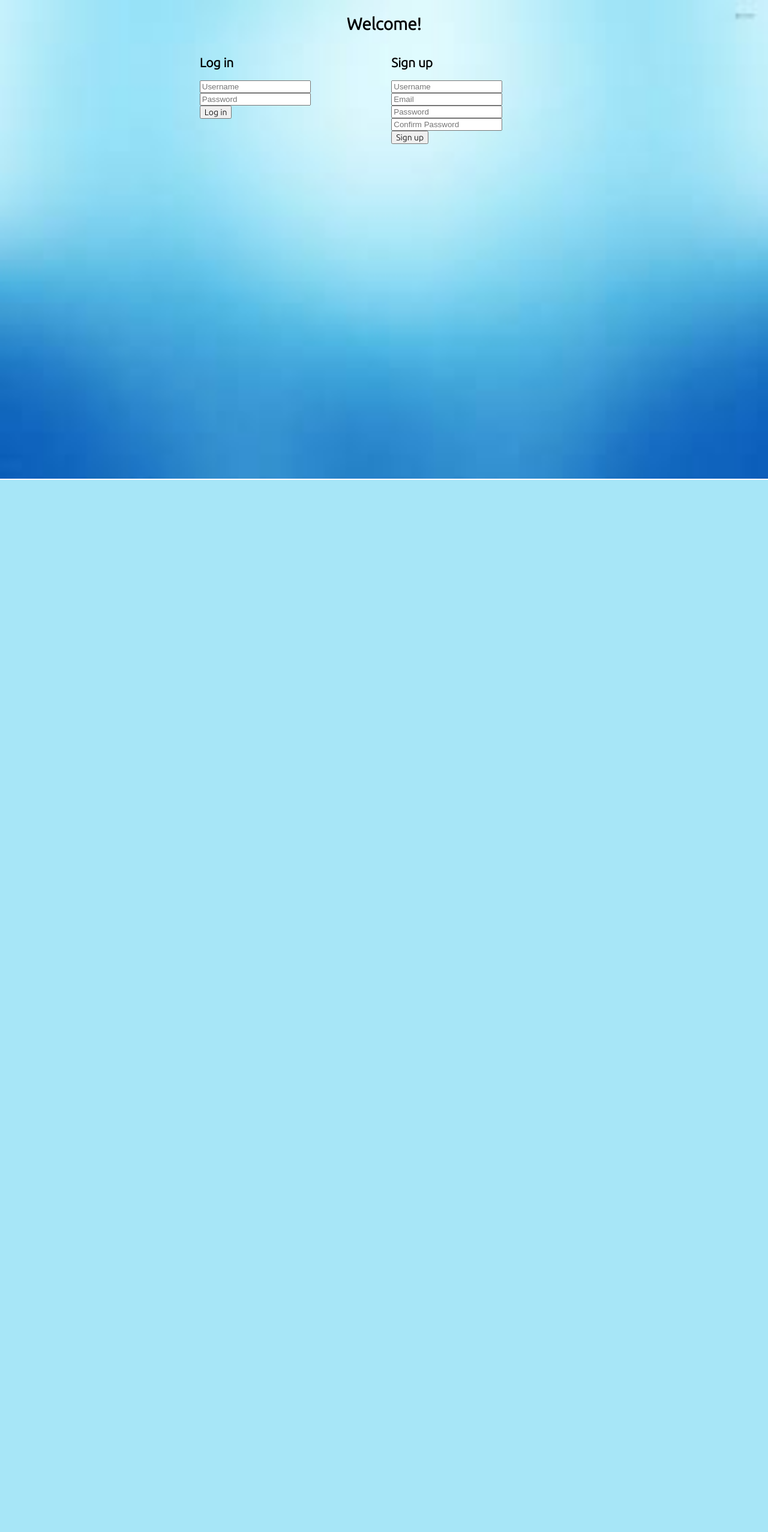
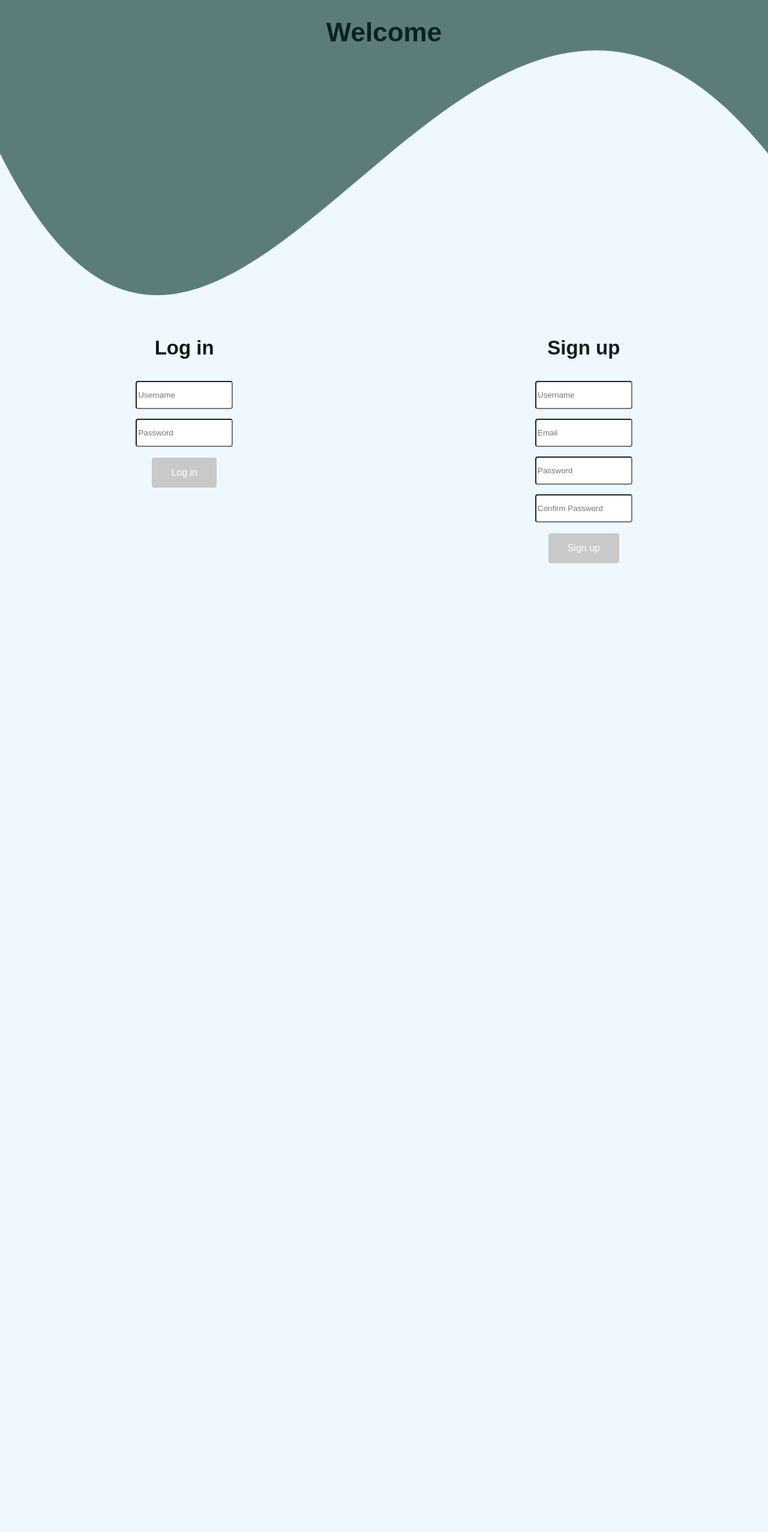
Before and after one commit to PhilioS1996/web-project, a PHP site: page / in a window 1280 px wide. Shown: the whole page at 60% size. Before the commit the page ends 800 px from the top, so only its background shows below. Run offline with PHP 8.4, Linux system fonts and the light colour scheme; some libraries are stand-ins or nearby versions.

Commit message:
philio changes

```diff
--- a/index.html
+++ b/index.html
@@ -9,34 +9,86 @@
   <script src="http://ajax.googleapis.com/ajax/libs/jquery/1.5/jquery.min.js"></script>
   <script src="user_connect.js"></script>
   <title>Welcome</title>
+  <style>
+    svg {
+      display: inline-block;
+      position: absolute;
+      top: 0;
+      left: 0;
+      z-index: -1;
+    }
+
+    .container {
+      display: inline-block;
+
+      width: 100%;
+      padding-bottom: 150%;
+      vertical-align: middle;
+      overflow: hidden;
+      top: 0;
+      left: 0;
+    }
+
+    input[type=text] {
+      width: 25%;
+      padding: 14px 2px;
+      margin: 8px 0;
+      border-radius: 4px;
+
+    }
+
+    input[type=password] {
+      width: 25%;
+      padding: 14px 2px;
+      margin: 8px 0;
+      border-radius: 4px;
+      /* color:rgb(17, 65, 61); */
+    }
+
+
+  </style>
 </head>
 
-  <body>
+<body style="text-align:center;">
 
-    <div id = "outerdiv">
+  <h1 align="center " style="color:rgb(11, 34, 32);"> Welcome</h1>
 
-      <h1 align="center"> Welcome!</h1>
+  <div class="container">
+
+    <!-- Creating a SVG image -->
+    <svg viewBox="0 0 500 500" preserveAspectRatio="xMinYMin meet">
+
+      <path d="M0, 100 C150, 400 300,
+            -150 500, 100 L500, 00 L0, 0 Z" style="stroke:none; fill:#5c7c7c;">
+      </path>
+    </svg>
+
+    <div class="Espace"></div>
+
 
     <div id="leftdiv">
-        <h2>Log in</h2>
+      <h2 style="color:rgb(15, 26, 22);">Log in</h2>
       <input type="text" placeholder="Username" id="username"><br>
       <input type="password" placeholder="Password" id="password"><br>
-        <div id="log-message"></div>
+      <div id="log-message" style="color: rgb(155, 1, 1); font-size: medium;"></div>
 
       <button type="submit" id="log-btn">Log in</button>
     </div>
 
+
     <div id="rightdiv">
-        <h2>Sign up</h2>
-        <input type="text" placeholder="Username" id = "username1"><br>
-        <input type="text" placeholder="Email" id = "email"><br>
-        <input type="password" placeholder="Password" id = "password1"><br>
-        <input type="password" placeholder="Confirm Password" id = "cpassword"><br>
-        <div id="reg-message"></div>
+      <h2 style="color:rgb(18, 32, 27);">Sign up</h2>
+      <input type="text" placeholder="Username" id="username1"><br>
+      <input type="text" placeholder="Email" id="email"><br>
+      <input type="password" placeholder="Password" id="password1"><br>
+      <input type="password" placeholder="Confirm Password" id="cpassword"><br>
+      <div id="reg-message" style="color: rgb(238, 53, 53); font-size: medium;"></div>
 
       <button type="submit" id="reg-btn">Sign up</button>
     </div>
+
   </div>
 
 </body>
+
 </html>
--- a/style.css
+++ b/style.css
@@ -2,37 +2,60 @@ body
 {
     margin: 0px;
     padding: 0px;
-    background: url("background.jpg") no-repeat;
+    background-color: aliceblue;
+    /* opacity: 0.6; */
     background-size: cover;
+    font-family: 'Abel', sans-serif;
+    font-size: 22px;
+}
+
+button
+{
+    background-color: #c9c9c9;
+    border: none;
+    color: white;
+    padding: 16px 32px;
+    text-align: center;
+    text-decoration: none;
+    display: inline-block;
+    font-size: 16px;
+    margin: 10px 2px;
+    transition-duration: 0.4s;
+    cursor: pointer;
+    border-radius: 4px;
+    /* cursor: pointer;
     font-family: 'Ubuntu', sans-serif;
-    font-size: 14px;
+    font-size: 14px;  */
 }
+.button:hover {background-color: #e7e7e7;}
+
 
 #welcome
 {
     text-align: center;
 }
 
-button
+#leftdiv
 {
 
-    cursor: pointer;
-    font-family: 'Ubuntu', sans-serif;
-    font-size: 14px;
-}
-
-#leftdiv
-{
     height: 100px;
     width: 48%;
     float: left;
+    text-align:center;
+    margin-top: 25px;
+    padding-top: 400px;
+
 }
 
 #rightdiv
 {
+
     height: 100px;
     width: 48%;
     float: right;
+    text-align:center;
+    margin-top: 25px;
+    padding-top: 400px;
 }
 
 #outerdiv
```
Also changed, not shown: user/user.php (+14 -2 lines), background.jpg (deleted), polka_dot.jpg (added), white-background-2.jpg (added). Lines whose indentation alone changed are shown as unchanged.
